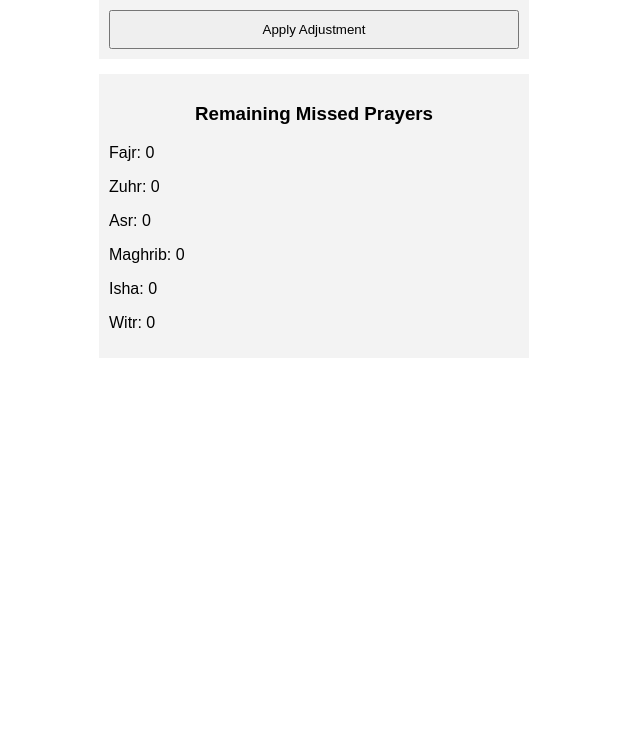
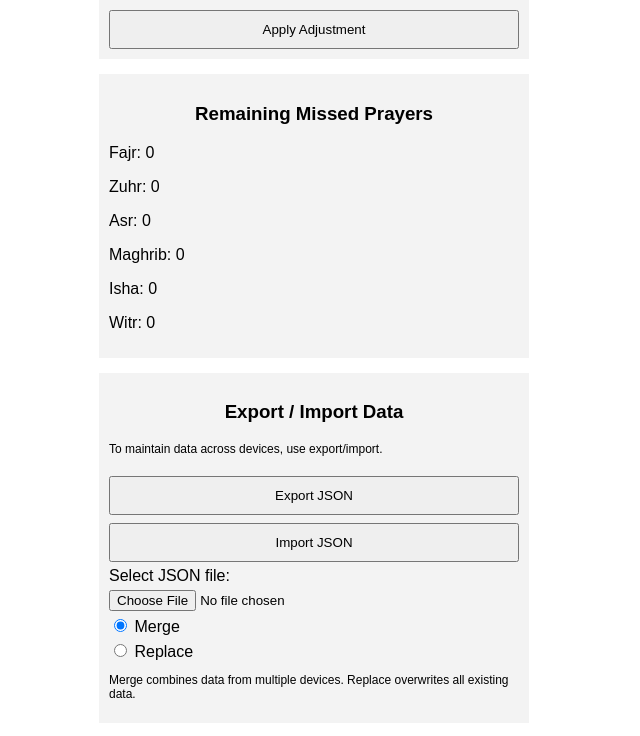
Before and after one commit to AsadRH/qprayer, a plain HTML site: page index.html in a window 1280 px wide. Shown: the part 1008-1744 px from the top of the page, without its empty margins (326-966 px from the left). Before the commit the page ends 1381 px from the top, so only its background shows below. Drawn offline with Linux system fonts and the light colour scheme.

Commit message:
Add Export/import to maintain data across devices

```diff
--- a/index.html
+++ b/index.html
@@ -4,10 +4,10 @@
   <meta charset="UTF-8">
   <title>qprayer</title>
   <meta name="viewport" content="width=device-width, initial-scale=1.0">
+  <meta name="theme-color" content="#2e7d32">
+  <link rel="manifest" href="manifest.json">
   <meta name="apple-mobile-web-app-capable" content="yes">
   <meta name="apple-mobile-web-app-status-bar-style" content="default">
-  <meta name="theme-color" content="#2e7d32">
-  <link rel="manifest" href="manifest.json">
   <style>
     body {
       font-family: Arial, sans-serif;
@@ -18,23 +18,16 @@
     h2, h3 { text-align: center; }
     label { display: block; margin: 5px 0; }
     button { width: 100%; padding: 10px; margin-top: 8px; }
-    .box {
-      background: #f3f3f3;
-      padding: 10px;
-      margin-top: 15px;
-    }
-    input[type=number] {
-      width: 100%;
-      padding: 5px;
-    }
+    .box { background: #f3f3f3; padding: 10px; margin-top: 15px; }
+    input[type=number] { width: 100%; padding: 5px; }
   </style>
 </head>
 <body>
 
-<h2>Missed Prayer Tracker</h2>
+<h2>QPrayer</h2>
 
 <div class="box">
-  <h3>Initial Missed Period</h3>
+  <h3>Calculate Initial Prayer Missed Period</h3>
   <label>From: <input type="date" id="start"></label>
   <label>To: <input type="date" id="end"></label>
   <button onclick="setInitialMissed()">Set Initial Missed</button>
@@ -76,20 +69,37 @@
   <p>Witr: <span id="witr">0</span></p>
 </div>
 
+<div class="box">
+  <h3>Export / Import Data</h3>
+  <p style="font-size:12px;">To maintain data across devices, use export/import.</p>
+  <button onclick="exportData()">Export JSON</button>
+
+  <button onclick="importData()">Import JSON</button>
+
+  <label for="importFile">Select JSON file:</label>
+  <input type="file" id="importFile" accept=".json">
+
+  <label>
+    <input type="radio" name="importMode" value="merge" checked> Merge
+  </label>
+  <label>
+    <input type="radio" name="importMode" value="replace"> Replace
+  </label>
+
+
+  <p style="font-size:12px;">Merge combines data from multiple devices. Replace overwrites all existing data.</p>
+</div>
+
+
 <script>
   const prayers = ["fajr","zuhr","asr","maghrib","isha","witr"];
 
-  function get(key, def) {
-    return JSON.parse(localStorage.getItem(key)) || def;
-  }
-  function set(key, val) {
-    localStorage.setItem(key, JSON.stringify(val));
-  }
+  function get(key, def) { return JSON.parse(localStorage.getItem(key)) || def; }
+  function set(key, val) { localStorage.setItem(key, JSON.stringify(val)); }
 
-  function daysBetween(a,b) {
-    return Math.floor((new Date(b)-new Date(a))/(1000*60*60*24))+1;
-  }
+  function daysBetween(a,b) { return Math.floor((new Date(b)-new Date(a))/(1000*60*60*24))+1; }
 
+  // Initial missed prayers
   function setInitialMissed() {
     const s = start.value, e = end.value;
     if(!s || !e) return alert("Select dates");
@@ -100,6 +110,7 @@
     updateRemaining();
   }
 
+  // Save / Update daily prayed prayers
   function save() {
     const d = date.value;
     if(!d) return alert("Select date");
@@ -111,6 +122,7 @@
     updateRemaining();
   }
 
+  // Load checkboxes for selected date
   function loadDate() {
     const d = date.value;
     const data = get("prayed", {});
@@ -119,6 +131,7 @@
     );
   }
 
+  // Manual adjustment
   function applyAdjustment() {
     const adj = get("adjust", {});
     prayers.forEach(p => {
@@ -129,24 +142,98 @@
     updateRemaining();
   }
 
+  // Update remaining prayers
   function updateRemaining() {
     const init = get("initial", {});
     const adj = get("adjust", {});
     const prayed = get("prayed", {});
     const prayedCount = {};
-
     prayers.forEach(p => prayedCount[p] = 0);
-
-    Object.values(prayed).forEach(day =>
-      day.forEach(p => prayedCount[p]++)
-    );
-
+    Object.values(prayed).forEach(day => day.forEach(p => prayedCount[p]++));
     prayers.forEach(p => {
       const remaining = (init[p] || 0) - prayedCount[p] + (adj[p] || 0);
       document.getElementById(p).innerText = Math.max(remaining,0);
     });
   }
 
+  // Export data as JSON
+  function exportData() {
+    const data = {
+      initial: get("initial", {}),
+      prayed: get("prayed", {}),
+      adjust: get("adjust", {})
+    };
+    const blob = new Blob([JSON.stringify(data, null, 2)], {type: "application/json"});
+    const url = URL.createObjectURL(blob);
+    const a = document.createElement("a");
+    a.href = url;
+    a.download = "qprayer_data.json";
+    a.click();
+    URL.revokeObjectURL(url);
+  }
+
+  // Import data from JSON file
+function importData() {
+  const fileInput = document.getElementById("importFile");
+  if(fileInput.files.length === 0) return alert("Select a JSON file to import");
+
+  const mode = document.querySelector('input[name="importMode"]:checked').value;
+  const file = fileInput.files[0];
+  const reader = new FileReader();
+
+  reader.onload = function(e) {
+    try {
+      const importedData = JSON.parse(e.target.result);
+
+      if(mode === "replace") {
+        // Replace everything
+        if(importedData.initial) set("initial", importedData.initial);
+        if(importedData.prayed) set("prayed", importedData.prayed);
+        if(importedData.adjust) set("adjust", importedData.adjust);
+        updateRemaining();
+        alert("Data replaced successfully!");
+        return;
+      }
+
+      // Merge mode
+      const currentInit = get("initial", {});
+      if(importedData.initial) {
+        prayers.forEach(p => {
+          currentInit[p] = Math.max(currentInit[p] || 0, importedData.initial[p] || 0);
+        });
+        set("initial", currentInit);
+      }
+
+      const currentPrayed = get("prayed", {});
+      if(importedData.prayed) {
+        Object.keys(importedData.prayed).forEach(date => {
+          if(!currentPrayed[date]) currentPrayed[date] = [];
+          importedData.prayed[date].forEach(p => {
+            if(!currentPrayed[date].includes(p)) currentPrayed[date].push(p);
+          });
+        });
+        set("prayed", currentPrayed);
+      }
+
+      const currentAdj = get("adjust", {});
+      if(importedData.adjust) {
+        prayers.forEach(p => {
+          currentAdj[p] = (currentAdj[p] || 0) + (importedData.adjust[p] || 0);
+        });
+        set("adjust", currentAdj);
+      }
+
+      updateRemaining();
+      alert("Data imported and merged successfully!");
+
+    } catch(err) {
+      alert("Invalid JSON file!");
+    }
+  };
+
+  reader.readAsText(file);
+}
+
   updateRemaining();
 </script>
 
```
